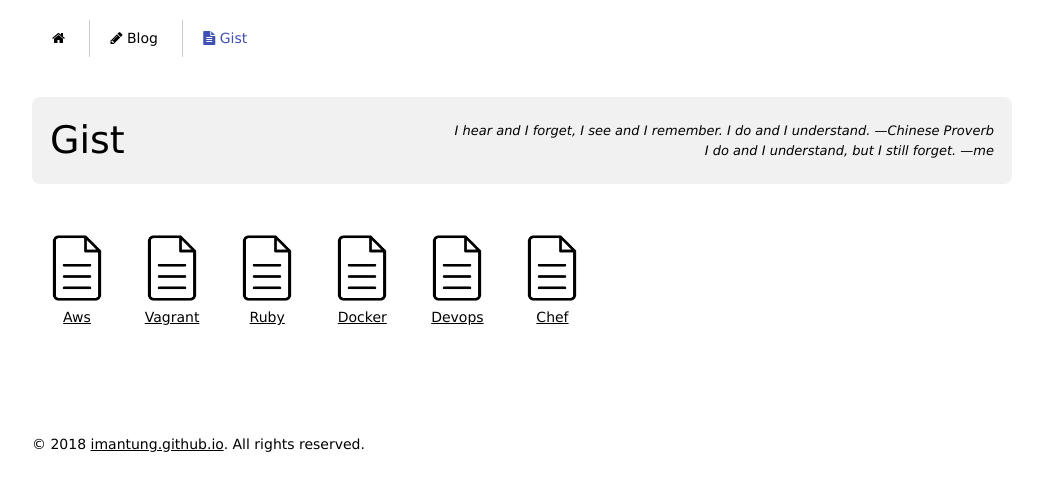
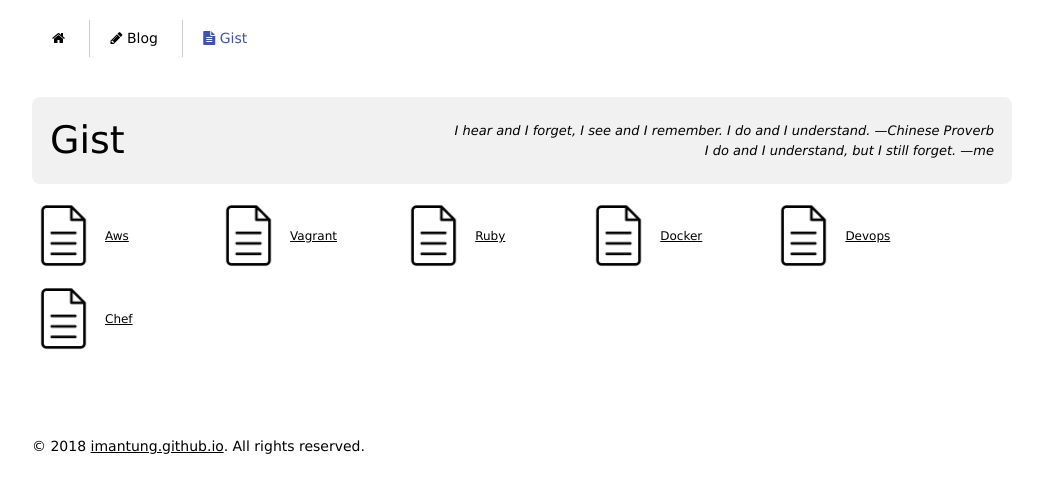
Before and after one commit to imantung/imantung.github.io, a Jekyll site: the page built from gist/index.html, in a window 1280 px wide. Shown: the top 493 px of the page, without its empty margins (118-1161 px from the left). Built offline with Jekyll 4.4.1, drawn with Linux system fonts in a browser that asks for light colours; nearby versions of some CDN libraries.

Commit message:
ui/ux improvement

```diff
--- a/gist/index.html
+++ b/gist/index.html
@@ -16,11 +16,14 @@
 </div>
 
 
-<div class="" style="margin-top: 50px;">
+<div class="gist-list">
   {% for post in site.categories.gist %}
-  <a class="w3-center gist-item" href="{{ post.url }}">
-    <img src="assets/file512.png" alt="" >
-    {{ post.title }}
+
+  <a class="gist-item" href="{{ post.url }}">
+    <div class="gist-item-icon"><img src="assets/file512.png" alt="" ></div>
+    <div class="gist-item-title">{{ post.title }}</div>
   </a>
+
+
   {% endfor %}
 </div>
--- a/public/css/gist.css
+++ b/public/css/gist.css
@@ -21,20 +21,34 @@
 }
 
 .gist-content>ul,.gist-content>ol{
-  -webkit-margin-before: 0;
-  padding-left: 25px;
+  -webkit-margin-before: 5px;
+  padding-left: 30px;
+}
+
+.gist-content li{
+  margin-bottom: 5px;
+}
+
+.gist-list{
+  margin-top: 20px;
 }
 
 .gist-item{
-  display: inline-block;
-  font-size: 14px;
-  margin-left: 5px;
-  margin-right: 5px;
-  margin-bottom: 40px;
-  width: 80px;
+  display: inline-table;
+  width: 180px;
+  margin-bottom: 20px;
+
 }
-
-.gist-item img{
-  width: 85%;
-  margin-bottom: 5px;
+.gist-item-icon{
+  display: table-cell;
+  width: 35%;
 }
+.gist-item-title{
+  display: table-cell;
+  font-size: 12px;
+  padding-left: 10px;
+  vertical-align: middle;
+}
+.gist-item-icon img{
+  width: 100%;
+}
--- a/public/css/post.css
+++ b/public/css/post.css
@@ -10,38 +10,43 @@
 
 .post-list{
   list-style: none;
-  padding-left: 0;
+  margin: 0;
+  padding: 0 15px;
 }
 
 .post-list li{
-  padding-top: 5px;
-  padding-bottom: 5px;
-}
-
-.post-item >*{
-  display: inline-block;
-
-}
-.post-item{
+  margin: 0;
+  padding-top: 15px;
+  padding-bottom: 20px;
   border-bottom: thin solid #E8E8E8;
 }
 
-.post-item-date{
-  margin-right: 25px;
+.post-item .post-item-col1{
+  display: table-cell;
+  width: 120px;
 }
 
-.post-item-title{
-  margin-right: 10px;
+.post-item .post-item-col2{
+  display: table-cell;
+}
+
+.post-item h4, .post-item h3{
+  margin: 0;
+}
+
+.post-item-preview{
+  font-size: 0.85em;
+  margin-top: 10px;
 }
 
 
 .post-tags{
-    margin-top: 40px;
-    margin-bottom: 20px;
+  margin-top: 40px;
+  margin-bottom: 20px;
 }
 
 .post-content>p{
-  line-height: 1.6;
+  line-height: 1.65;
   -webkit-margin-before: 1.1em;
   -webkit-margin-after: 0;
 }
```
Also changed, not shown: blog/index.html (+22 -9 lines).
